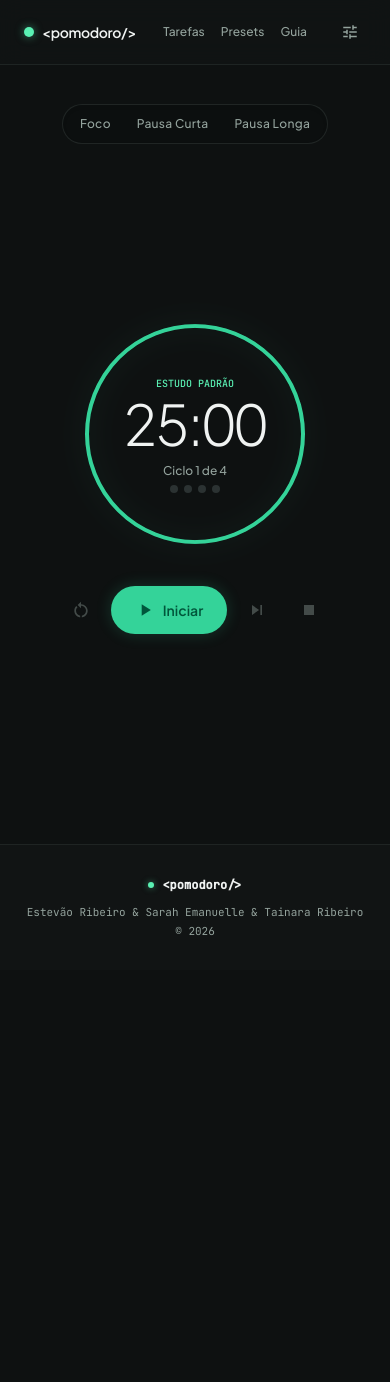
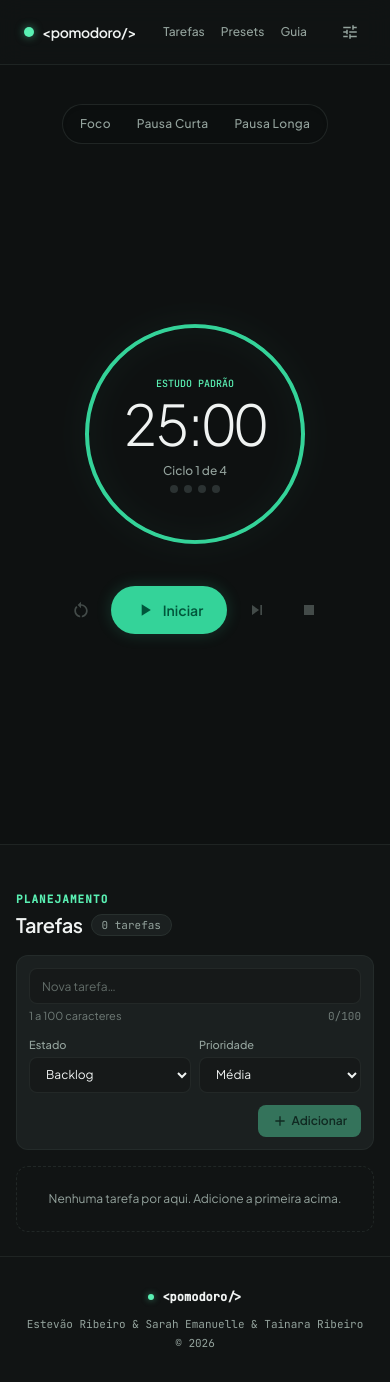
Before and after one commit to estevaorib/pomodoro, a Next.js app: page / in a window 390 px wide. Before the commit the page ends 970 px from the top, so only its background shows below. Built offline with nearby package versions, Linux system fonts and the light colour scheme.

Commit message:
exibe o painel de tarefas

```diff
--- a/components/ListaTarefas.tsx
+++ b/components/ListaTarefas.tsx
@@ -1,12 +1,13 @@
 "use client";
 
-import { useRef, useState } from "react";
+import { useRef, useState, type RefObject } from "react";
 import { removerTarefa, useTarefas } from "@/hooks/useTarefas";
-import { nomesEstado, nomesPrioridade, type EstadoTarefa, type PrioridadeTarefa } from "@/lib/tarefa";
+import { nomesEstado, nomesPrioridade, type EstadoTarefa, type PrioridadeTarefa, type Tarefa } from "@/lib/tarefa";
 import BotaoConfirmacao from "./BotaoConfirmacao";
 import FormularioTarefaRapido from "./FormularioTarefaRapido";
 import ModalTarefa from "./ModalTarefa";
-import PainelLateral, { recuoLateral } from "./PainelLateral";
+import { idPainel, idTituloPainel, usePaineis } from "./PaineisContexto";
+import PainelLateral, { CabecalhoPainel, recuoLateral } from "./PainelLateral";
 
 const indicadorPrioridade: Record<PrioridadeTarefa, string> = {
   alta: "bg-primary shadow-[0_0_6px_rgba(90,240,179,0.5)]",
@@ -31,8 +32,53 @@ const reveladoNoHover =
   "transition-opacity lg:pointer-fine:opacity-0 lg:pointer-fine:group-hover:opacity-100 lg:pointer-fine:group-focus-within:opacity-100";
 
 export default function ListaTarefas(){
+  const { desktop } = usePaineis();
   const tarefas = useTarefas();
   const tituloPainel = useRef<HTMLHeadingElement>(null);
+
+  const cabecalho = {
+    nome: "tarefas",
+    sobretitulo: "Planejamento",
+    titulo: "Tarefas",
+    refTitulo: tituloPainel,
+    complemento: tarefas && (
+      <span className="shrink-0 rounded-full border border-outline-variant bg-surface-container px-2.5 py-0.5 font-mono text-[11px] text-on-surface-variant">
+        {tarefas.length} {tarefas.length === 1 ? "tarefa" : "tarefas"}
+      </span>
+    ),
+  } as const;
+
+  if(desktop){
+    return (
+      <PainelLateral {...cabecalho} rotuloFechar="Fechar painel de tarefas" somenteDesktop>
+        <ConteudoTarefas tarefas={tarefas} tituloPainel={tituloPainel} rolavel />
+      </PainelLateral>
+    );
+  }
+
+  return (
+    <section
+      id={idPainel("tarefas")}
+      aria-labelledby={idTituloPainel("tarefas")}
+      className="w-full border-t border-outline-variant/60 bg-surface"
+    >
+      <div className="mx-auto flex w-full max-w-2xl flex-col">
+        <div className={`pt-10 pb-4 ${recuoLateral}`}>
+          <CabecalhoPainel {...cabecalho} />
+        </div>
+        <ConteudoTarefas tarefas={tarefas} tituloPainel={tituloPainel} rolavel={false} />
+      </div>
+    </section>
+  );
+}
+
+type PropsConteudo = {
+  tarefas: Tarefa[] | null;
+  tituloPainel: RefObject<HTMLHeadingElement | null>;
+  rolavel: boolean;
+};
+
+function ConteudoTarefas({ tarefas, tituloPainel, rolavel }: PropsConteudo){
   const [erro, setErro] = useState("");
 
   function excluir(id: string){
@@ -46,20 +92,7 @@ export default function ListaTarefas(){
   }
 
   return (
-    <PainelLateral
-      nome="tarefas"
-      sobretitulo="Planejamento"
-      titulo="Tarefas"
-      rotuloFechar="Fechar painel de tarefas"
-      refTitulo={tituloPainel}
-      complemento={
-        tarefas && (
-          <span className="shrink-0 rounded-full border border-outline-variant bg-surface-container px-2.5 py-0.5 font-mono text-[11px] text-on-surface-variant">
-            {tarefas.length} {tarefas.length === 1 ? "tarefa" : "tarefas"}
-          </span>
-        )
-      }
-    >
+    <>
       <div className={`flex flex-col gap-4 pb-4 ${recuoLateral}`}>
         <FormularioTarefaRapido />
 
@@ -70,7 +103,7 @@ export default function ListaTarefas(){
         )}
       </div>
 
-      <div className={`min-h-0 flex-1 overflow-y-auto pb-6 ${recuoLateral}`}>
+      <div className={`pb-6 ${rolavel ? "min-h-0 flex-1 overflow-y-auto" : ""} ${recuoLateral}`}>
         {tarefas?.length === 0 && (
           <p className="rounded-xl border border-dashed border-outline-variant/70 p-6 text-center text-xs text-on-surface-variant">
             Nenhuma tarefa por aqui. Adicione a primeira acima.
@@ -131,6 +164,6 @@ export default function ListaTarefas(){
           </ul>
         )}
       </div>
-    </PainelLateral>
+    </>
   );
 }
--- a/components/PaineisContexto.tsx
+++ b/components/PaineisContexto.tsx
@@ -15,6 +15,10 @@ export type NomePainel = "tarefas" | "presets" | "guia";
 
 export function idPainel(nome: NomePainel){
   return `painel-${nome}`;
+}
+
+export function idTituloPainel(nome: NomePainel){
+  return `titulo-${idPainel(nome)}`;
 }
 
 const CONSULTA_DESKTOP = "(min-width: 64rem)";
@@ -45,10 +49,7 @@ export function PaineisProvider({ children }: { children: ReactNode }){
   const desktop = useSyncExternalStore(assinarTela, telaDesktop, () => true);
   const [escolha, setEscolha] = useState<Escolha | null>(null);
   const origem = useRef<HTMLElement>(null);
-
-  // Todos os painéis começam fechados e só um fica aberto por vez, dividindo a coluna da direita.
-  // A escolha vale para o tamanho de tela em que foi feita: ao cruzar o breakpoint, tudo volta a fechar.
-  const aberto = escolha && escolha.desktop === desktop ? escolha.painel : null;
+  const aberto = escolha && escolha.desktop === desktop ? escolha.painel : desktop ? "tarefas" : null;
 
   const alternar = useCallback(
     (nome: NomePainel, elemento: HTMLElement) => {
@@ -69,8 +70,22 @@ export function usePaineis(){
   return paineis;
 }
 
+function rolarParaTarefas(){
+  document.getElementById(idPainel("tarefas"))?.scrollIntoView({ block: "start" });
+  document.getElementById(idTituloPainel("tarefas"))?.focus({ preventScroll: true });
+}
+
 export function BotaoPainel({ nome, className, children }: { nome: NomePainel; className: string; children: ReactNode }){
-  const { aberto, alternar } = usePaineis();
+  const { aberto, desktop, alternar } = usePaineis();
+
+  // Abaixo de lg as tarefas ficam no fluxo da página, abaixo do temporizador: o botão rola até elas.
+  if(nome === "tarefas" && !desktop){
+    return (
+      <button type="button" onClick={rolarParaTarefas} className={className}>
+        {children}
+      </button>
+    );
+  }
 
   return (
     <button
--- a/components/PainelLateral.tsx
+++ b/components/PainelLateral.tsx
@@ -1,7 +1,7 @@
 "use client";
 
 import { useEffect, useRef, type ReactNode, type RefObject } from "react";
-import { idPainel, usePaineis, type NomePainel } from "./PaineisContexto";
+import { idPainel, idTituloPainel, usePaineis, type NomePainel } from "./PaineisContexto";
 
 export const recuoLateral = "px-5 max-lg:px-6 max-sm:px-4";
 
@@ -17,17 +17,41 @@ const estiloFundo = {
   fechado: "invisible opacity-0 motion-safe:[transition:opacity_300ms_ease-out,visibility_0s_300ms]",
 };
 
-type Props = {
+type PropsCabecalho = {
   nome: NomePainel;
   sobretitulo: string;
   titulo: string;
-  rotuloFechar: string;
   complemento?: ReactNode;
   refTitulo?: RefObject<HTMLHeadingElement | null>;
+};
+
+export function CabecalhoPainel({ nome, sobretitulo, titulo, complemento, refTitulo }: PropsCabecalho){
+  return (
+    <div className="min-w-0">
+      <span className="font-mono text-[11px] font-semibold tracking-widest text-primary uppercase">{sobretitulo}</span>
+      <div className="mt-0.5 flex items-center gap-2">
+        <h2
+          id={idTituloPainel(nome)}
+          ref={refTitulo}
+          tabIndex={refTitulo ? -1 : undefined}
+          className="text-xl font-semibold tracking-tight text-on-surface"
+        >
+          {titulo}
+        </h2>
+        {complemento}
+      </div>
+    </div>
+  );
+}
+
+type Props = PropsCabecalho & {
+  rotuloFechar: string;
+  somenteDesktop?: boolean;
   children: ReactNode;
 };
 
-export default function PainelLateral({ nome, sobretitulo, titulo, rotuloFechar, complemento, refTitulo, children }: Props){
+export default function PainelLateral({ rotuloFechar, somenteDesktop = false, children, ...cabecalho }: Props){
+  const { nome } = cabecalho;
   const { aberto: painelAberto, desktop, fechar, origem } = usePaineis();
   const painel = useRef<HTMLElement>(null);
   const botaoFechar = useRef<HTMLButtonElement>(null);
@@ -35,14 +59,13 @@ export default function PainelLateral({ nome, sobretitulo, titulo, rotuloFechar,
   const aberto = painelAberto === nome;
   const sobreposicao = !desktop && aberto;
   const id = idPainel(nome);
-  const idTitulo = `titulo-${id}`;
 
   useEffect(() => {
     const elemento = painel.current;
     const botaoOrigem = origem.current;
     if(!sobreposicao || !elemento) return;
 
-    // Torna inerte tudo o que está fora do painel (e dos fundos escurecidos) enquanto ele cobre a tela.
+
     const inertes: Element[] = [];
     for(let atual: Element = elemento; atual !== document.body && atual.parentElement; atual = atual.parentElement){
       for(const irmao of Array.from(atual.parentElement.children)){
@@ -79,40 +102,27 @@ export default function PainelLateral({ nome, sobretitulo, titulo, rotuloFechar,
 
   return (
     <>
+      {!somenteDesktop && (
         <div
           aria-hidden="true"
           data-fundo-painel=""
           onClick={fechar}
           className={`fixed inset-0 z-50 bg-surface-container-lowest/80 backdrop-blur-sm lg:hidden ${estiloFundo[aberto ? "aberto" : "fechado"]}`}
         />
+      )}
 
       <aside
         ref={painel}
         id={id}
-        aria-labelledby={idTitulo}
+        aria-labelledby={idTituloPainel(nome)}
         role={sobreposicao ? "dialog" : undefined}
         aria-modal={sobreposicao ? true : undefined}
         inert={!aberto}
-        className={`h-[calc(100vh-4rem)] shrink-0 overflow-hidden border-outline-variant/60 bg-surface motion-safe:lg:transition-[width] motion-safe:lg:duration-300 motion-safe:lg:ease-out max-lg:fixed max-lg:inset-y-0 max-lg:right-0 max-lg:z-60 max-lg:h-auto max-lg:w-88 max-lg:max-w-[calc(100vw-3rem)] max-lg:border-l ${estiloPainel[aberto ? "aberto" : "fechado"]}`}
+        className={`h-[calc(100vh-4rem)] shrink-0 overflow-hidden border-outline-variant/60 bg-surface motion-safe:lg:transition-[width] motion-safe:lg:duration-300 motion-safe:lg:ease-out max-lg:fixed max-lg:inset-y-0 max-lg:right-0 max-lg:z-60 max-lg:h-auto max-lg:w-88 max-lg:max-w-[calc(100vw-3rem)] max-lg:border-l ${estiloPainel[aberto ? "aberto" : "fechado"]} ${somenteDesktop ? "max-lg:hidden" : ""}`}
       >
         <div className="flex h-full w-88 flex-col max-lg:w-full">
           <div className={`flex items-start justify-between gap-3 pt-10 pb-4 ${recuoLateral}`}>
-            <div className="min-w-0">
-              <span className="font-mono text-[11px] font-semibold tracking-widest text-primary uppercase">
-                {sobretitulo}
-              </span>
-              <div className="mt-0.5 flex items-center gap-2">
-                <h2
-                  id={idTitulo}
-                  ref={refTitulo}
-                  tabIndex={refTitulo ? -1 : undefined}
-                  className="text-xl font-semibold tracking-tight text-on-surface"
-                >
-                  {titulo}
-                </h2>
-                {complemento}
-              </div>
-            </div>
+            <CabecalhoPainel {...cabecalho} />
 
             <button
               ref={botaoFechar}
```
Lines whose indentation alone changed are shown as unchanged.
